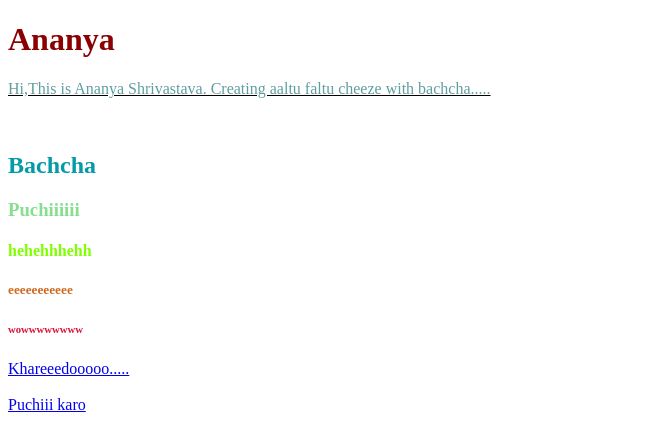
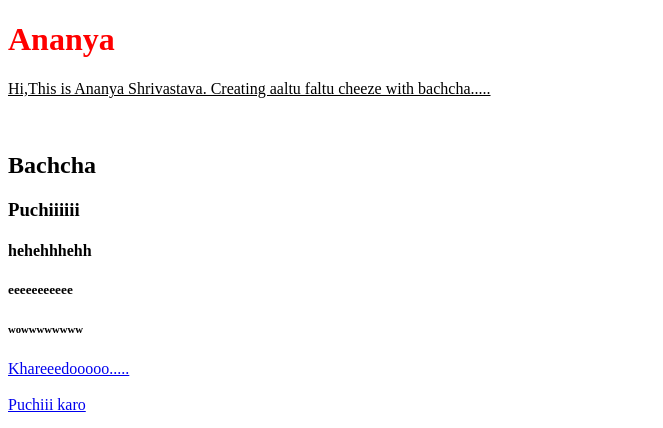
Before and after one commit to AnanyaShrivastava-30/Web-Development, a plain HTML site: page classesbybacha/index.html in a window 1280 px wide. Shown: the top 428 px of the page, without its empty margins (0-663 px from the left). Drawn offline with Linux system fonts and the light colour scheme.

Commit message:
css lec1

```diff
--- a/classesbybacha/index.html
+++ b/classesbybacha/index.html
@@ -8,6 +8,7 @@
     <meta charset="UTF-8">
     <meta name="viewport" content="width=device-width, initial-scale=1.0">
     <title>Document</title>
+    <link rel="stylesheet" href="style.css">
 </head>
 <body>
     <!-- Bachcha gussa ho k sikha rha hai -->
@@ -245,31 +246,3 @@
 <!--Toggle word wrap use karte hain jab koi code line ex- paragraph bahut bada ho to usko alag-alag line main lane ke liye.-->
 
 <!-- Completed -->
-
-<!-- Css -->
-
-<style>
-    h1{
-        color: darkred;
-        font: 100px;
-        font-style: initial;
-    }
-    h2{
-        color: rgb(4, 154, 168);
-    }
-    h3{
-        color: rgb(135, 222, 142);
-    }
-    h4{
-        color: chartreuse;
-    }
-    h5{
-        color: chocolate;
-    }
-    h6{
-        color: crimson;
-    }
-    p{
-        color: cadetblue;
-    }
-</style>
--- /dev/null
+++ b/classesbybacha/style.css
@@ -0,0 +1,3 @@
+h1{
+    color:red;
+}
```
